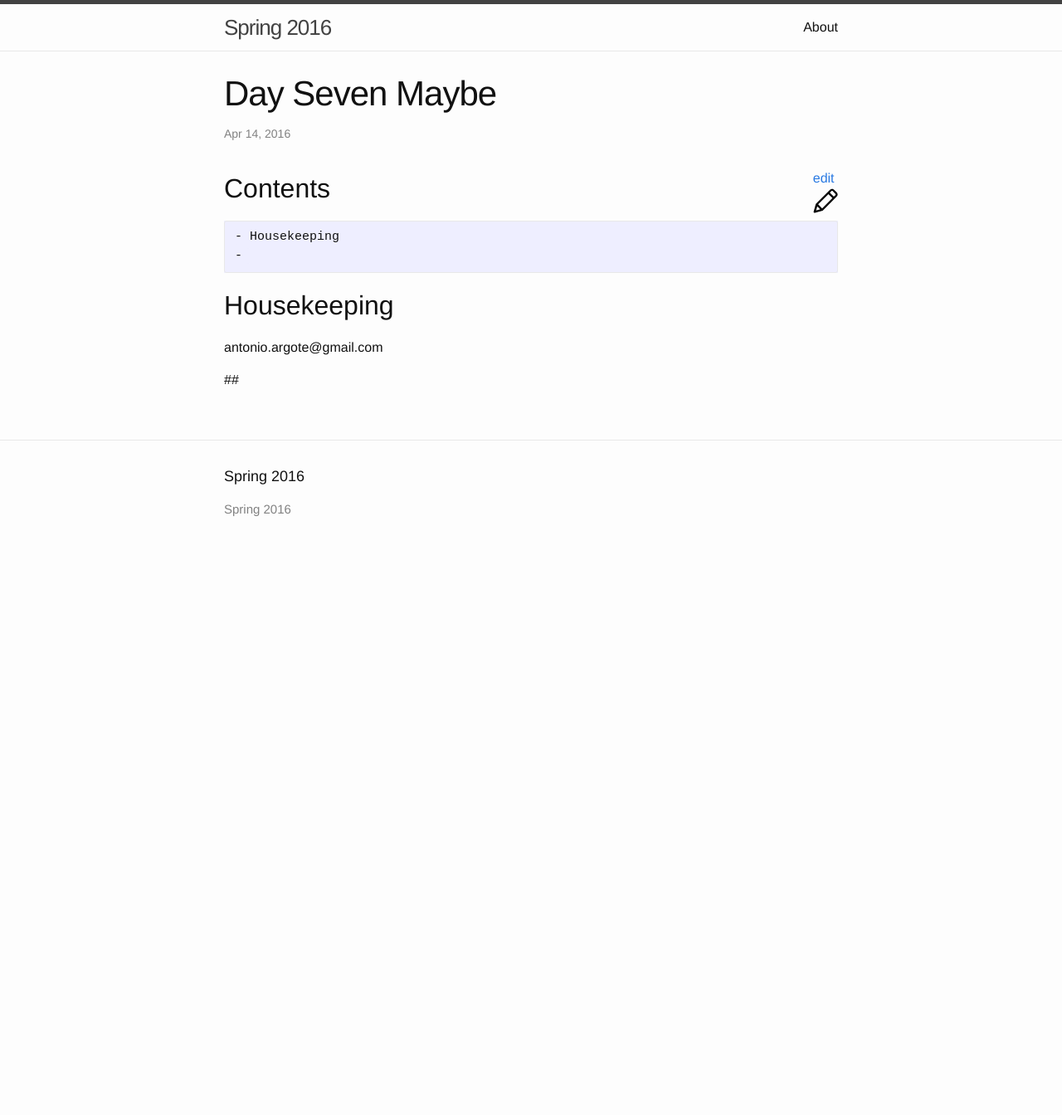
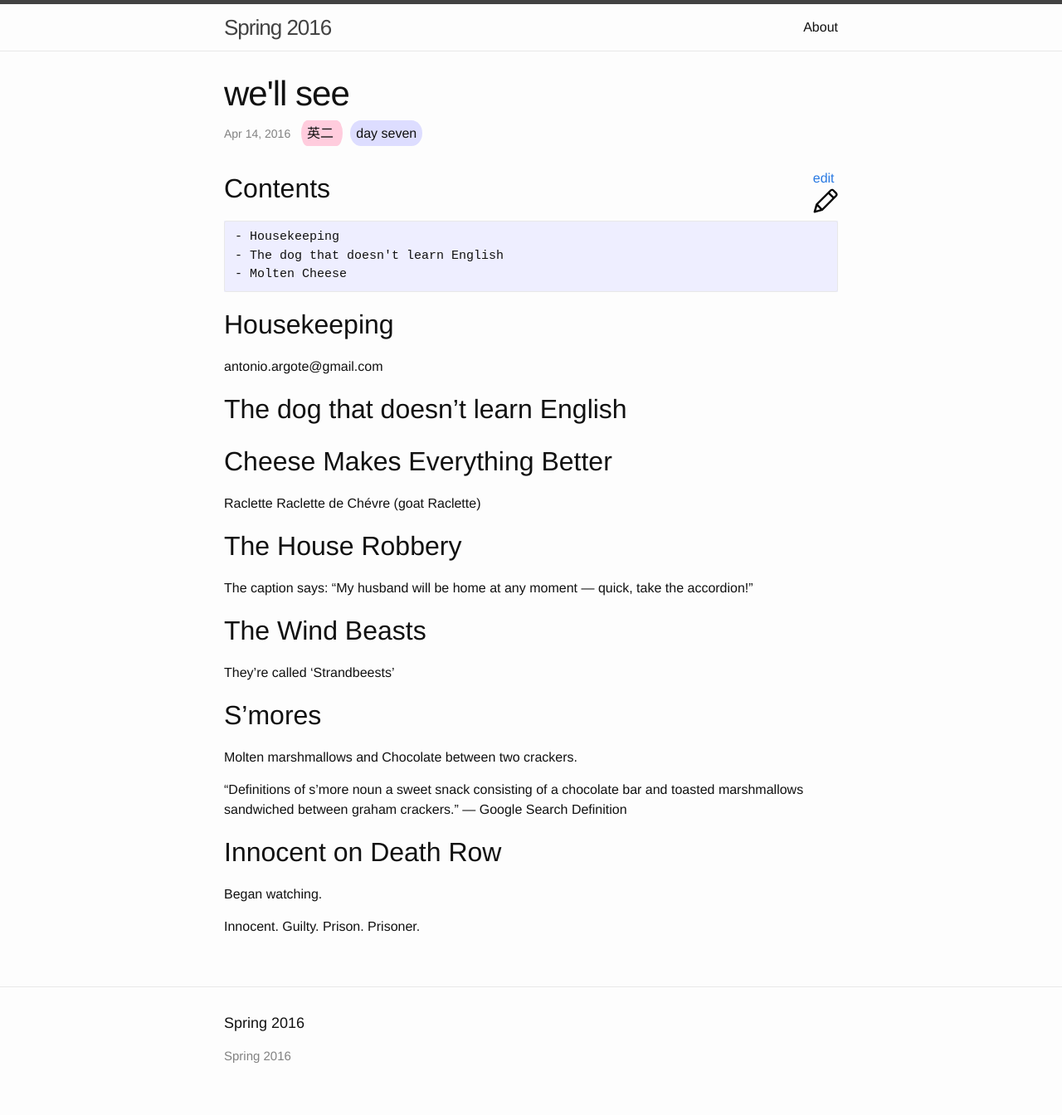
Before and after one commit to MrArgote/spring16, a Jekyll site: the page built from _posts/two/2016-04-14-Day-Seven-Maybe.md, in a window 1280 px wide. Shown: the whole page at 83% size. Built offline with Jekyll 4.4.1, drawn with Linux system fonts in a browser that asks for light colours; before the commit the page ends 900 px from its top, so only the background shows below that.

Commit message:
Updated Two, Seven

```diff
--- a/_posts/two/2016-04-14-Day-Seven-Maybe.md
+++ b/_posts/two/2016-04-14-Day-Seven-Maybe.md
@@ -1,15 +1,50 @@
 ---
 layout: post
-
+title: we'll see
+day: seven
+class: 英二
 ---
 
 
 ## Contents
 	- Housekeeping
-	-
+	- The dog that doesn't learn English
+	- Molten Cheese
 
 ## Housekeeping
 
 antonio.argote@gmail.com
 
-##
+## The dog that doesn't learn English
+
+## Cheese Makes Everything Better
+
+
+Raclette
+Raclette de Chévre (goat Raclette)
+
+## The House Robbery
+
+The caption says:
+	"My husband will be home at any moment --- quick, take the accordion!"
+
+## The Wind Beasts
+
+They're called 'Strandbeests'
+
+## S'mores
+
+Molten marshmallows and Chocolate between two crackers.
+
+"Definitions of s'more
+noun
+a sweet snack consisting of a chocolate bar and toasted marshmallows sandwiched between graham crackers." --- Google Search Definition
+
+## Innocent on Death Row
+
+Began watching.
+
+Innocent.
+Guilty.
+Prison.
+Prisoner.
```
